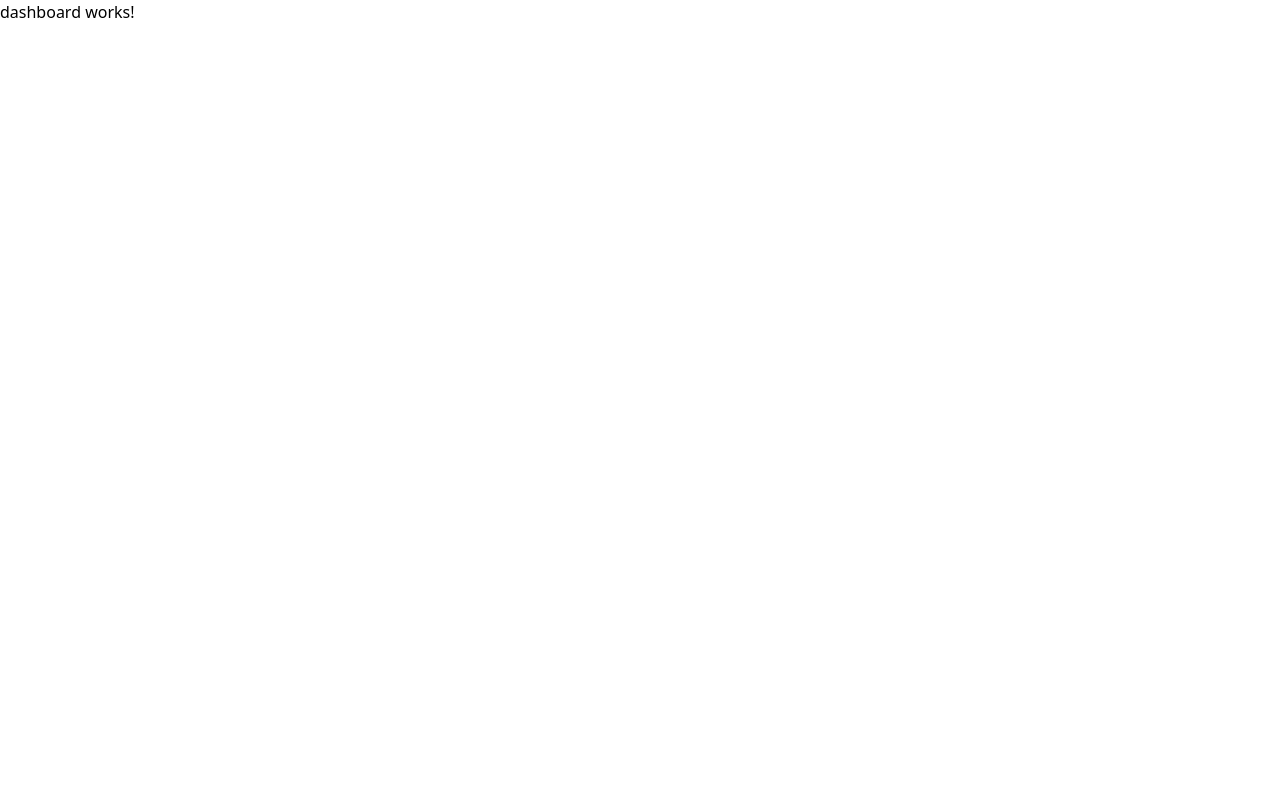
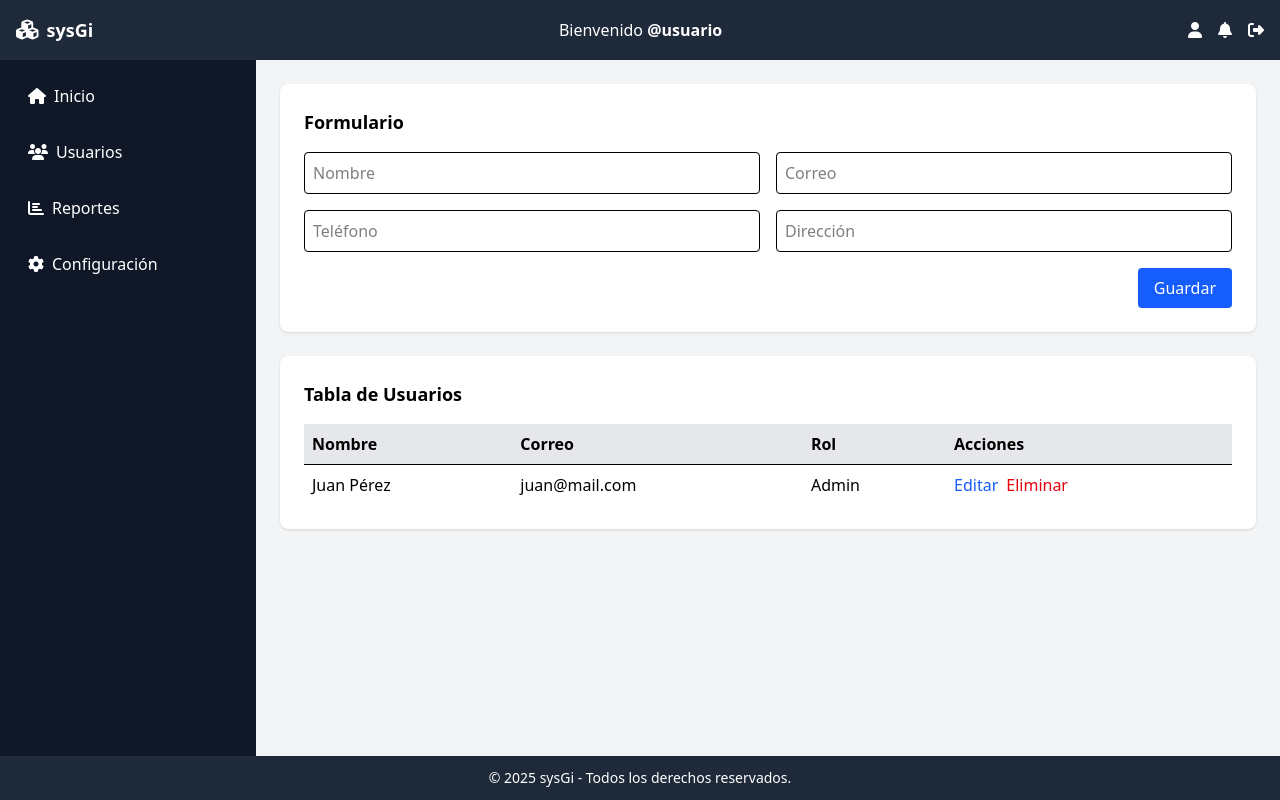
Before and after one commit to stevenr22/sysGi-V1, an Angular app: page /dashboard in a window 1280 px wide. Built offline with nearby package versions, Linux system fonts and the light colour scheme.

Commit message:
Update dashboard.html

```diff
--- a/src/app/pages/dashboard/dashboard.html
+++ b/src/app/pages/dashboard/dashboard.html
@@ -1 +1,82 @@
-<p>dashboard works!</p>
+<!-- dashboard.component.html -->
+<div class="flex h-screen flex-col">
+  <!-- Header -->
+  <header class="flex items-center justify-between bg-gray-800 text-white p-4 shadow-md">
+    <!-- Logo y Nombre -->
+    <div class="flex items-center gap-2">
+      <i class="fas fa-cubes text-xl"></i>
+      <span class="text-lg font-bold">sysGi</span>
+    </div>
+
+    <!-- Bienvenida -->
+    <div class="text-center text-sm md:text-base">
+      Bienvenido <strong>@usuario</strong>
+    </div>
+
+    <!-- Iconos de usuario -->
+    <div class="flex items-center gap-4">
+      <button class="hover:text-gray-300"><i class="fas fa-user"></i></button>
+      <button class="hover:text-gray-300"><i class="fas fa-bell"></i></button>
+      <button class="hover:text-red-400"><i class="fas fa-sign-out-alt"></i></button>
+    </div>
+  </header>
+
+  <div class="flex flex-1 overflow-hidden">
+    <!-- Sidebar / Navbar -->
+    <nav class="w-64 bg-gray-900 text-white p-4 space-y-4">
+      <a href="#" class="block py-2 px-3 rounded hover:bg-gray-700"><i class="fas fa-home mr-2"></i>Inicio</a>
+      <a href="#" class="block py-2 px-3 rounded hover:bg-gray-700"><i class="fas fa-users mr-2"></i>Usuarios</a>
+      <a href="#" class="block py-2 px-3 rounded hover:bg-gray-700"><i class="fas fa-chart-bar mr-2"></i>Reportes</a>
+      <a href="#" class="block py-2 px-3 rounded hover:bg-gray-700"><i class="fas fa-cog mr-2"></i>Configuración</a>
+    </nav>
+
+    <!-- Contenido Principal -->
+    <main class="flex-1 bg-gray-100 p-6 overflow-y-auto">
+      <!-- Tarjeta de formulario -->
+      <section class="bg-white rounded-lg shadow p-6 mb-6">
+        <h2 class="text-lg font-semibold mb-4">Formulario</h2>
+        <form class="grid grid-cols-1 md:grid-cols-2 gap-4">
+          <input type="text" placeholder="Nombre" class="p-2 border rounded">
+          <input type="email" placeholder="Correo" class="p-2 border rounded">
+          <input type="text" placeholder="Teléfono" class="p-2 border rounded">
+          <input type="text" placeholder="Dirección" class="p-2 border rounded">
+          <div class="md:col-span-2 text-right">
+            <button class="bg-blue-600 text-white px-4 py-2 rounded hover:bg-blue-700">Guardar</button>
+          </div>
+        </form>
+      </section>
+
+      <!-- Tabla de ejemplo -->
+      <section class="bg-white rounded-lg shadow p-6">
+        <h2 class="text-lg font-semibold mb-4">Tabla de Usuarios</h2>
+        <table class="w-full table-auto border-collapse">
+          <thead>
+            <tr class="bg-gray-200 text-left">
+              <th class="p-2">Nombre</th>
+              <th class="p-2">Correo</th>
+              <th class="p-2">Rol</th>
+              <th class="p-2">Acciones</th>
+            </tr>
+          </thead>
+          <tbody>
+            <tr class="border-t">
+              <td class="p-2">Juan Pérez</td>
+              <td class="p-2">juan@mail.com</td>
+              <td class="p-2">Admin</td>
+              <td class="p-2 space-x-2">
+                <button class="text-blue-600 hover:underline">Editar</button>
+                <button class="text-red-600 hover:underline">Eliminar</button>
+              </td>
+            </tr>
+            <!-- Más filas aquí -->
+          </tbody>
+        </table>
+      </section>
+    </main>
+  </div>
+
+  <!-- Footer -->
+  <footer class="bg-gray-800 text-white text-center p-3 text-sm">
+    &copy; 2025 sysGi - Todos los derechos reservados.
+  </footer>
+</div>
```
